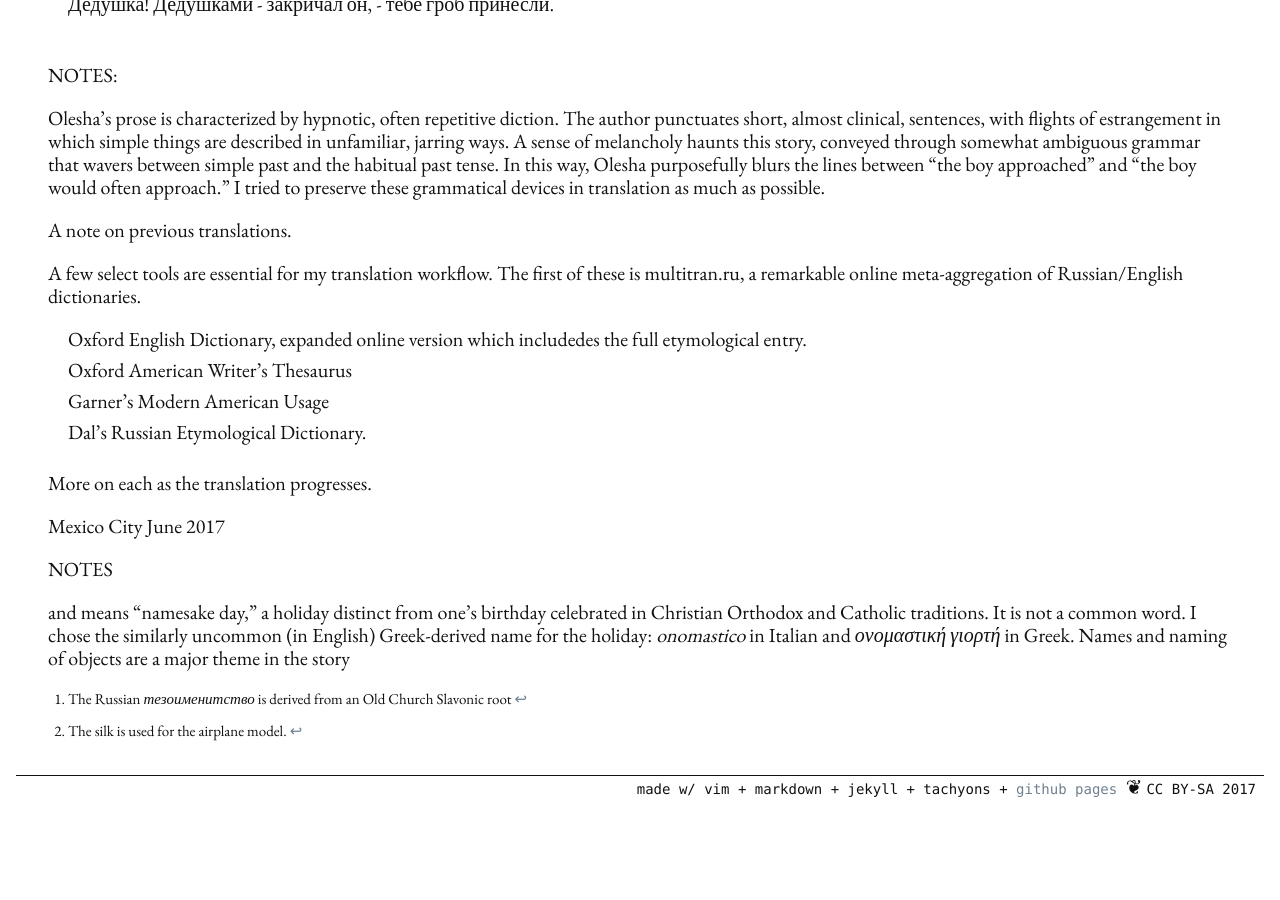
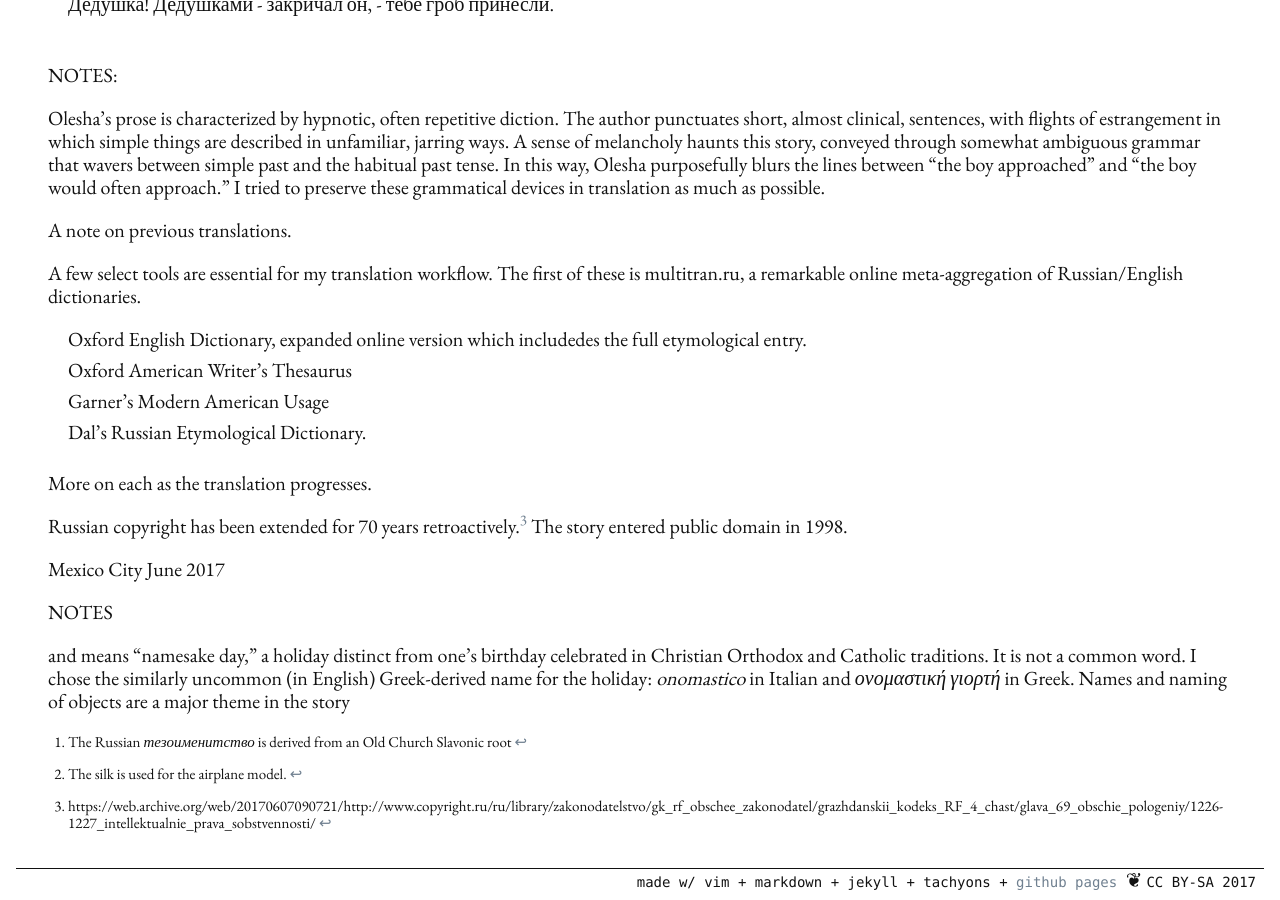
Before and after one commit to denten/denten.github.io, a Jekyll site: the page built from _posts/2017-06-07-liompa.md, in a window 1280 px wide and 900 px high, scrolled down 5048 px. Built offline with Jekyll 4.4.1, drawn with Linux system fonts in a browser that asks for light colours; nearby versions of some CDN libraries; library files that are not in the unit come from our copies; before the commit the page ends 5855 px from its top, so only the background shows below that; some of the changed text lies outside the part shown.

Commit message:
liompa translation

```diff
--- a/_posts/2017-06-07-liompa.md
+++ b/_posts/2017-06-07-liompa.md
@@ -3,7 +3,7 @@
 comments: false
 layout: post
 published: true
-title: A Translation of Yuri Olesha's \"Liompa\" (1928)
+title: A Translation of Yuri Olesha's "Liompa" (1928)
 snippet: 150
 categories:
 - think.stack
@@ -353,6 +353,9 @@
 
 More on each as the translation progresses.
 
+Russian copyright has been extended for 70 years retroactively.[^3] The story
+entered public domain in 1998.
+
 Mexico City
 June 2017
 
@@ -366,3 +369,5 @@
 chose the similarly uncommon (in English) Greek-derived name for the holiday:
 *onomastico* in Italian and *ονομαστική γιορτή* in Greek. Names and naming of
 objects are a major theme in the story
+
+[^3]: https://web.archive.org/web/20170607090721/http://www.copyright.ru/ru/library/zakonodatelstvo/gk_rf_obschee_zakonodatel/grazhdanskii_kodeks_RF_4_chast/glava_69_obschie_pologeniy/1226-1227_intellektualnie_prava_sobstvennosti/
```
